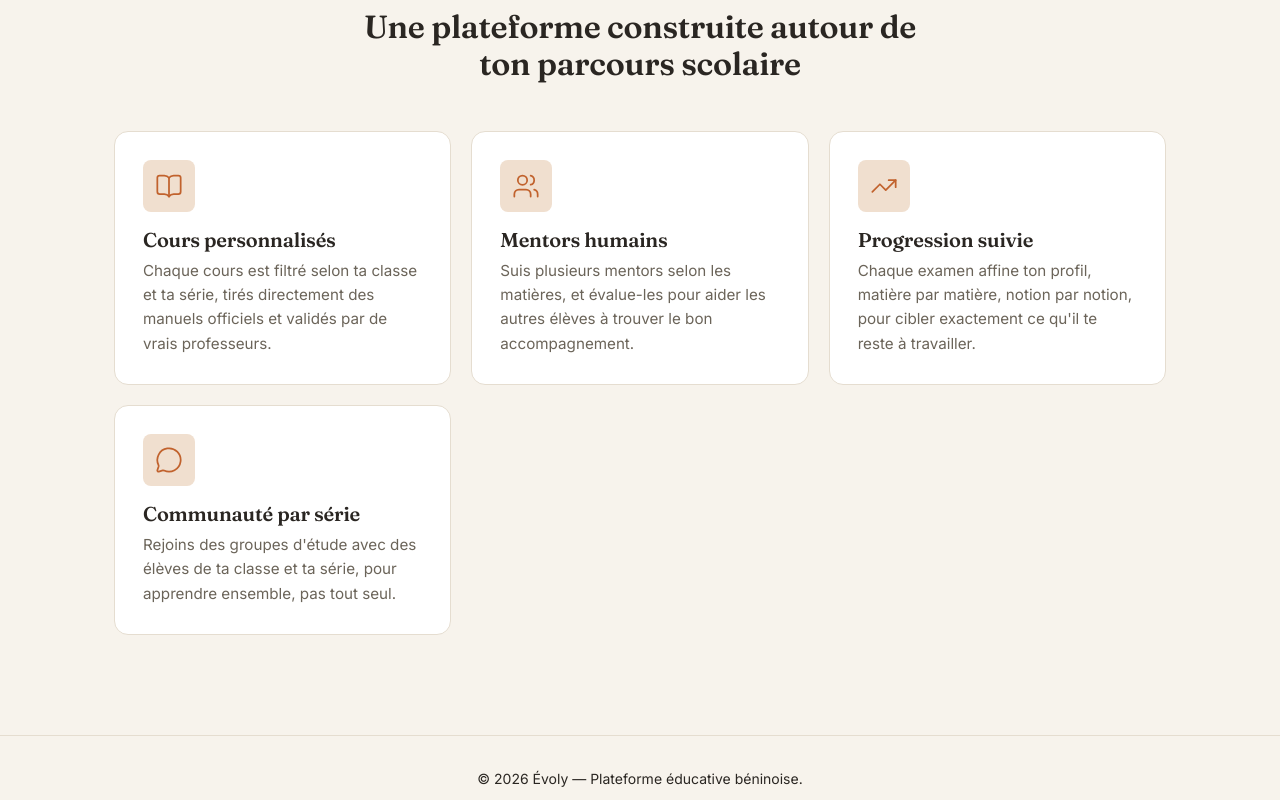
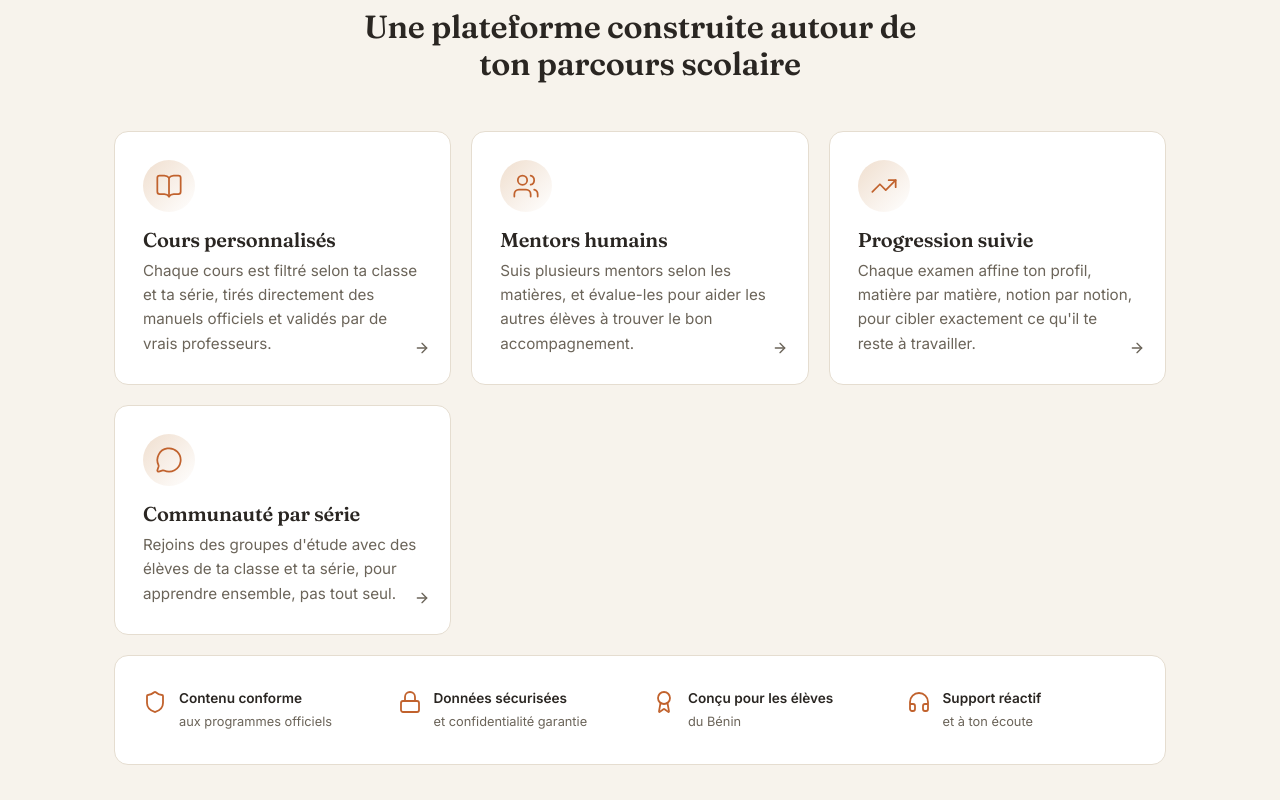
Before and after one commit to Nawal-alao/klasik, a React (Vite) app in the folder frontend/: page / in a window 1280 px wide. Shown: the part 640-1440 px from the top of the page. Built offline with nearby package versions, Linux system fonts and the light colour scheme.

Commit message:
feat: Enhance Home page with new trust section and improved styling

```diff
--- a/frontend/src/pages/Home.jsx
+++ b/frontend/src/pages/Home.jsx
@@ -1,6 +1,6 @@
 import React from 'react'
 import { Link } from 'react-router-dom'
-import { BookOpen, Users, TrendingUp, MessageCircle } from 'lucide-react'
+import { BookOpen, Users, TrendingUp, MessageCircle, Shield, Lock, Award, Headphones, ArrowRight } from 'lucide-react'
 import { useAuth } from '../context/AuthContext'
 
 const fonctionnalites = [
@@ -24,6 +24,13 @@ const fonctionnalites = [
     titre: 'Communauté par série',
     description: 'Rejoins des groupes d\'étude avec des élèves de ta classe et ta série, pour apprendre ensemble, pas tout seul.',
   },
+]
+
+const confiance = [
+  { icon: Shield, titre: 'Contenu conforme', description: 'aux programmes officiels' },
+  { icon: Lock, titre: 'Données sécurisées', description: 'et confidentialité garantie' },
+  { icon: Award, titre: 'Conçu pour les élèves', description: 'du Bénin' },
+  { icon: Headphones, titre: 'Support réactif', description: 'et à ton écoute' },
 ]
 
 export default function Home() {
@@ -73,10 +80,25 @@ export default function Home() {
               </div>
               <h3>{f.titre}</h3>
               <p>{f.description}</p>
+              <div className="carte-fonctionnalite-fleche">
+                <ArrowRight size={16} strokeWidth={2} />
+              </div>
             </div>
           ))}
         </div>
       </section>
+
+      <section className="bande-confiance">
+        {confiance.map((c) => (
+          <div key={c.titre} className="confiance-item">
+            <c.icon size={24} strokeWidth={1.8} />
+            <div>
+              <p className="confiance-titre">{c.titre}</p>
+              <p className="confiance-desc">{c.description}</p>
+            </div>
+          </div>
+        ))}
+      </section>
     </main>
   )
 }
--- a/frontend/src/theme.css
+++ b/frontend/src/theme.css
@@ -458,6 +458,12 @@ input:focus, select:focus, textarea:focus {
   border: 1px solid var(--couleur-bordure);
   border-radius: var(--rayon);
   padding: 28px;
+  position: relative;
+  transition: box-shadow 0.2s ease, border-color 0.2s ease;
+}
+.carte-fonctionnalite:hover {
+  box-shadow: var(--ombre-hover);
+  border-color: var(--couleur-texte-doux);
 }
 .carte-fonctionnalite .icone-fonctionnalite {
   width: 52px;
@@ -465,13 +471,59 @@ input:focus, select:focus, textarea:focus {
   display: flex;
   align-items: center;
   justify-content: center;
-  background: var(--couleur-accent-doux);
+  background: linear-gradient(135deg, var(--couleur-accent-doux), #ffffff);
   color: var(--couleur-accent);
-  border-radius: var(--rayon-petit);
+  border-radius: 50%;
   margin-bottom: 16px;
 }
 .carte-fonctionnalite h3 { margin-bottom: 8px; }
 .carte-fonctionnalite p { color: var(--couleur-texte-doux); margin: 0; font-size: 0.95rem; }
+.carte-fonctionnalite-fleche {
+  position: absolute;
+  bottom: 20px;
+  right: 20px;
+  color: var(--couleur-texte-doux);
+  transition: color 0.2s ease, transform 0.2s ease;
+}
+.carte-fonctionnalite:hover .carte-fonctionnalite-fleche {
+  color: var(--couleur-accent);
+  transform: translateX(4px);
+}
+
+/* ===========================================================
+   Bande de confiance
+   =========================================================== */
+.bande-confiance {
+  display: grid;
+  grid-template-columns: repeat(4, 1fr);
+  gap: 24px;
+  padding: 32px 28px;
+  background: var(--couleur-fond-carte);
+  border: 1px solid var(--couleur-bordure);
+  border-radius: var(--rayon);
+  margin-bottom: 20px;
+}
+.confiance-item {
+  display: flex;
+  align-items: flex-start;
+  gap: 12px;
+}
+.confiance-item svg {
+  color: var(--couleur-accent);
+  flex-shrink: 0;
+  margin-top: 2px;
+}
+.confiance-titre {
+  font-size: 0.85rem;
+  font-weight: 600;
+  margin: 0 0 2px 0;
+  color: var(--couleur-texte);
+}
+.confiance-desc {
+  font-size: 0.8rem;
+  color: var(--couleur-texte-doux);
+  margin: 0;
+}
 
 .hero-illustration {
   margin-top: 48px;
@@ -1134,6 +1186,13 @@ footer {
     grid-template-columns: 1fr;
   }
 
+  /* Bande confiance : 2 colonnes puis 1 colonne */
+  .bande-confiance {
+    grid-template-columns: repeat(2, 1fr);
+    gap: 20px;
+    padding: 24px 20px;
+  }
+
   /* Empiler les titres de section + lien */
   .section-titre {
     flex-direction: column;
@@ -1221,3 +1280,9 @@ footer {
     max-width: 400px;
   }
 }
+
+@media (max-width: 480px) {
+  .bande-confiance {
+    grid-template-columns: 1fr;
+  }
+}
```
